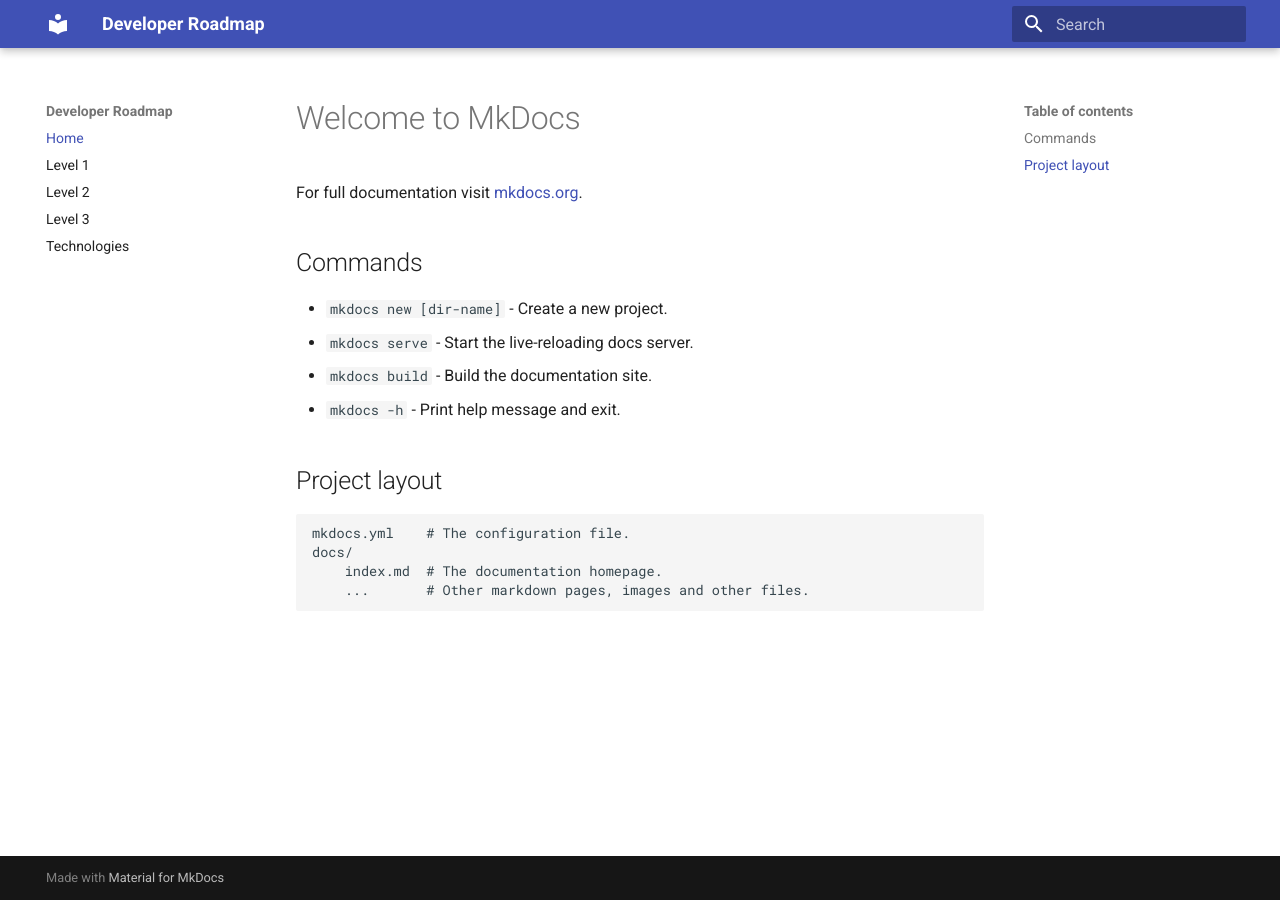
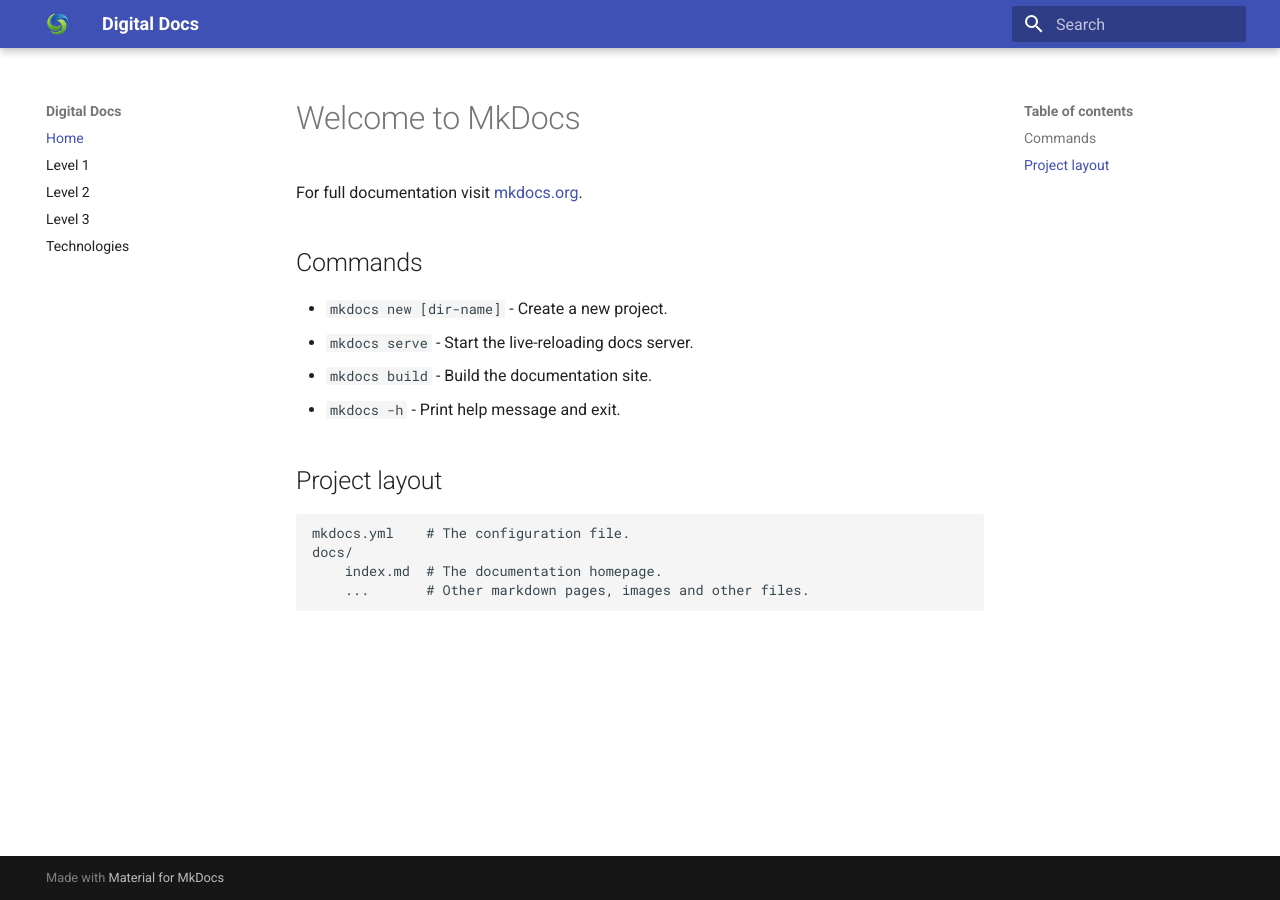
Before and after one commit to alphadev14/digitaldocs, an MkDocs documentation site: the page built from docs/index.md, in a window 1280 px wide. Built offline with MkDocs 1.6.1 and Material for MkDocs 9.7.7, drawn with Linux system fonts in a browser that asks for light colours.

Commit message:
update logo and title Æwebsite

```diff
--- a/mkdocs.yml
+++ b/mkdocs.yml
@@ -1,5 +1,9 @@
-site_name: Developer Roadmap
-theme: material # hoặc bất kỳ theme bạn muốn
+site_name: Digital Docs
+site_url: https://alphadev14.github.io/digitaldocs/
+theme:
+  name: material
+  logo: assets/logo.png # logo góc trên bên trái
+  favicon: assets/logo.png # icon trên tab trình duyệt
 nav:
   - Home: index.md
   - Level 1: level1.md
```
Also changed, not shown: docs/assets/logo.png (added).
